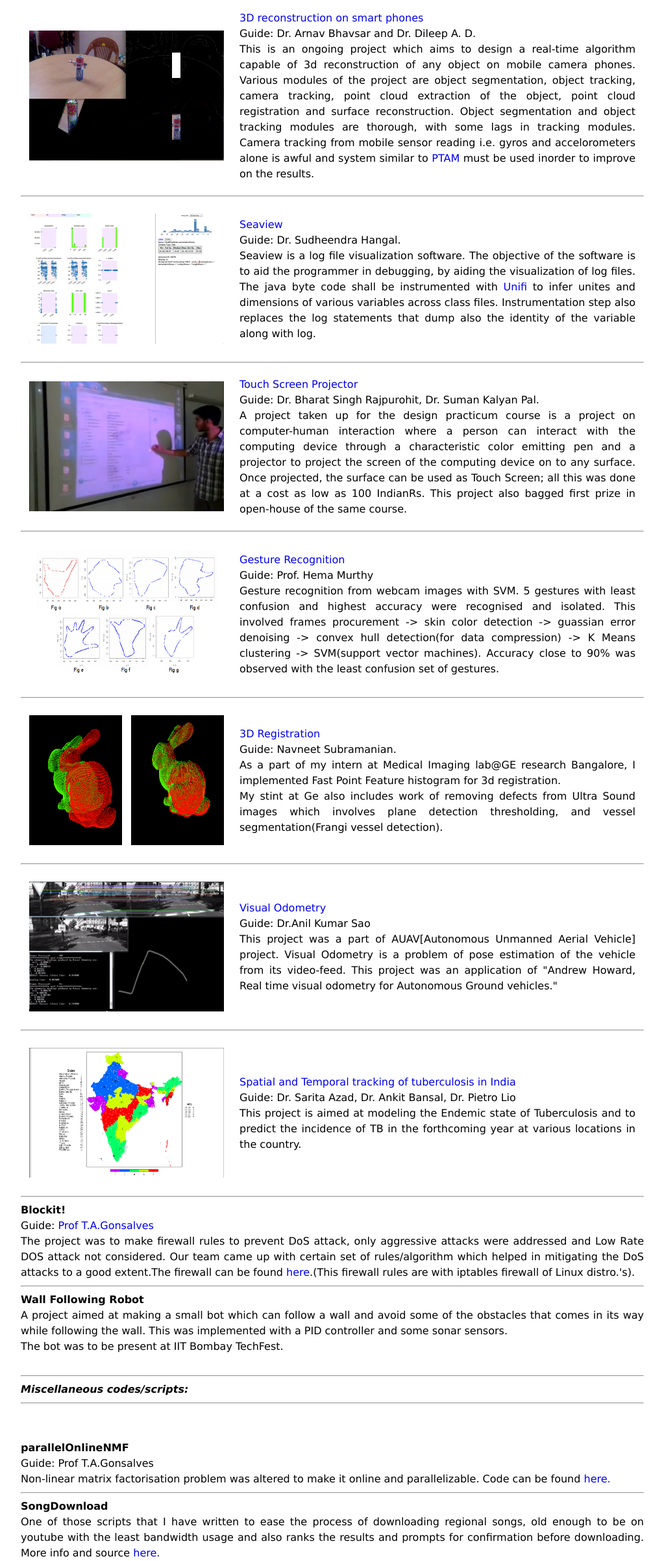
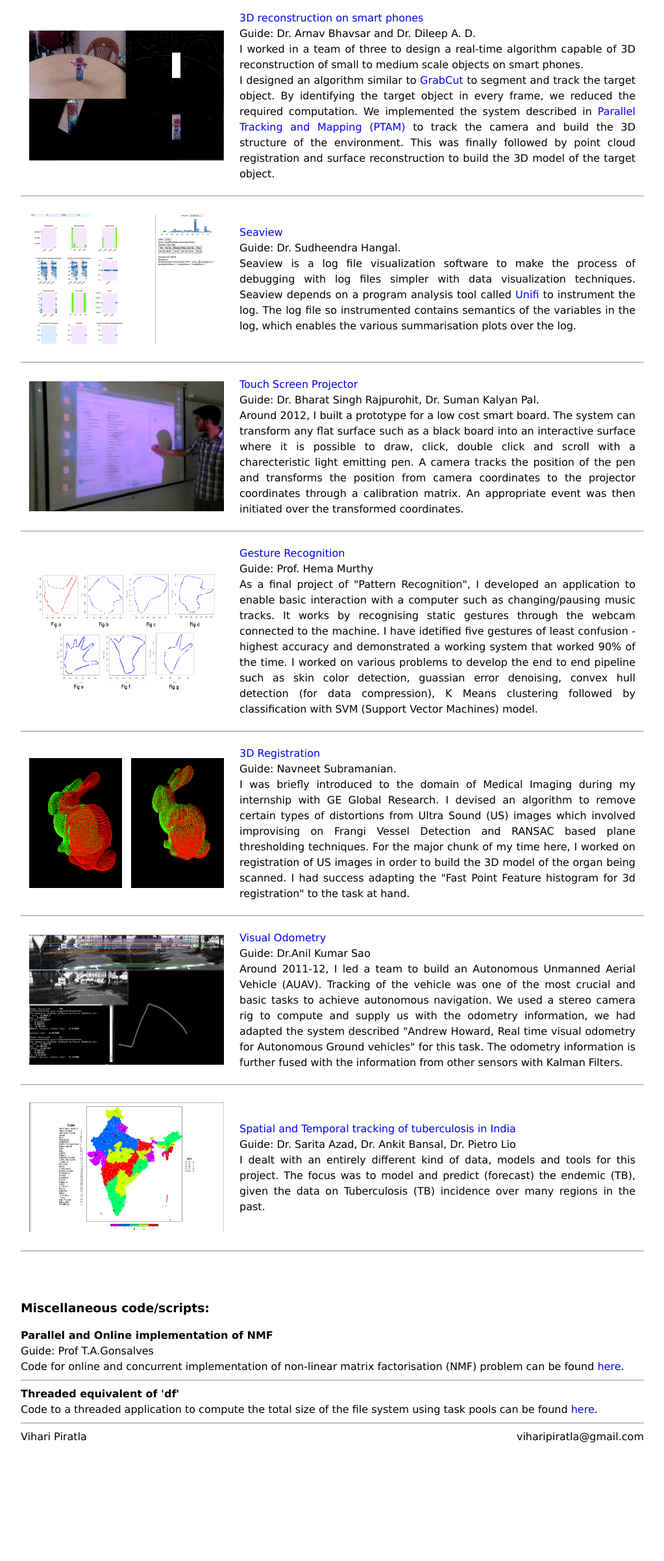
Before and after one commit to vihari/personal_website, a plain HTML site: page projects.html in a window 1280 px wide. Shown: the part 133-2536 px from the top of the page at 65% size, without its empty margins (128-1151 px from the left). After the commit the page ends 2357 px from the top, so only its background shows below. Drawn offline with Linux system fonts and the light colour scheme.

Commit message:
major restructuring and proofreading

```diff
--- a/projects.html
+++ b/projects.html
@@ -5,7 +5,7 @@
   <div class="heading">
     <p class="name">Vihari Piratla</p>
     <p>
-      &nbsp&nbsp<a href="index.html">Home</a>&nbsp&nbsp/&nbsp&nbsp <a href="about.html">about</a> &nbsp&nbsp/&nbsp&nbsp <a href="cv.html">CV</a> &nbsp&nbsp/<span class="highlight">&nbsp&nbsp <a href="projects.html"> Projects </a>&nbsp&nbsp</span>/&nbsp&nbsp Publications &nbsp&nbsp/&nbsp&nbsp OtherLinks &nbsp&nbsp/&nbsp&nbsp Blog
+      &nbsp&nbsp<a href="index.html">Home</a>&nbsp&nbsp/&nbsp&nbsp <a href="about.html">About</a> &nbsp&nbsp/&nbsp&nbsp <a href="cv.html">CV</a> &nbsp&nbsp/<span class="highlight">&nbsp&nbsp <a href="projects.html"> Projects </a>&nbsp&nbsp</span>/&nbsp&nbsp<a href="publications.html"> Publications </a>&nbsp&nbsp/&nbsp&nbsp OtherLinks &nbsp&nbsp/&nbsp&nbsp Blog
     </p>
   </div>
 
@@ -20,7 +20,8 @@
 	  <a href="btp.html">3D reconstruction on smart phones</a><br>
 	  Guide: Dr. Arnav Bhavsar and Dr. Dileep A. D.
 	  <br>
-	   This is an ongoing project which aims to design a real-time algorithm capable of 3d reconstruction of any object on mobile camera phones. Various modules of the project are object segmentation, object tracking, camera tracking, point cloud extraction of the object, point cloud registration and surface reconstruction. Object segmentation and object tracking modules are thorough, with some lags in tracking modules. Camera tracking from mobile sensor reading i.e. gyros and accelorometers alone is awful and system similar to <a href="http://www.robots.ox.ac.uk/~gk/PTAM/">PTAM</a> must be used inorder to improve on the results.
+	   I worked in a team of three to design a real-time algorithm capable of 3D reconstruction of small to medium scale objects on smart phones. <br>
+	   I designed an algorithm similar to <a href='https://en.wikipedia.org/wiki/GrabCut'>GrabCut</a> to segment and track the target object. By identifying the target object in every frame, we reduced the required computation. We implemented the system described in <a href="http://www.robots.ox.ac.uk/~gk/PTAM/">Parallel Tracking and Mapping (PTAM)</a> to track the camera and build the 3D structure of the environment. This was finally followed by point cloud registration and surface reconstruction to build the 3D model of the target object.
 	</div>
       </td>
   </table>
@@ -36,8 +37,9 @@
 	  <a href="seaview.html">Seaview</a><br>
 	  Guide: Dr. Sudheendra Hangal.
 	  <br>
-	  Seaview is a log file visualization software. The objective of the software is to aid the programmer in debugging, by aiding the visualization of log files.
-	  The java byte code shall be instrumented with <a href="https://github.com/hangal/unifi">Unifi</a> to infer unites and dimensions of various variables across class files. Instrumentation step also replaces the log statements that dump also the identity of the variable along with log.
+	  Seaview is a log file visualization software to make the process of debugging with log files simpler with data visualization techniques.
+	  Seaview depends on a program analysis tool called <a href="https://github.com/hangal/unifi">Unifi</a> to instrument the log.
+	  The log file so instrumented contains semantics of the variables in the log, which enables the various summarisation plots over the log.
 	</div>
       </td>
   </table>
@@ -53,10 +55,9 @@
 	<div>
 	  <a href="tsp.html">Touch Screen Projector</a><br>
 	  Guide: Dr. Bharat Singh Rajpurohit, Dr. Suman Kalyan Pal.<br>
-	  A project taken up for the design practicum course is a project on computer-human
-	  interaction where a person can interact with the computing device through a
-	  characteristic color emitting pen and a projector to project the screen of the
-	  computing device on to any surface. Once projected, the surface can be used as Touch Screen; all this was done at a cost as low as 100 IndianRs. This project also bagged first prize in open-house of the same course.
+	  Around 2012, I built a prototype for a low cost smart board.
+	  The system can transform any flat surface such as a black board into an interactive surface where it is possible to draw, click, double click and scroll with a charecteristic light emitting pen.
+	  A camera tracks the position of the pen and transforms the position from camera coordinates to the projector coordinates through a calibration matrix. An appropriate event was then initiated over the transformed coordinates.
 	</div>
       </td>
     </tr>
@@ -73,10 +74,10 @@
 	<div>
 	  <a href="gr.html">Gesture Recognition</a><br>
 	  Guide: Prof. Hema Murthy<br>
-	  Gesture recognition from webcam images with SVM.
-	  5 gestures with least confusion and highest accuracy were recognised and isolated.
-	  This involved frames procurement -> skin color detection -> guassian error denoising -> convex hull detection(for data compression) -> K Means clustering -> SVM(support vector machines).
-	  Accuracy close to 90% was observed with the least confusion set of gestures.
+	  As a final project of "Pattern Recognition", I developed an application to enable basic interaction with a computer such as changing/pausing music tracks.
+	  It works by recognising static gestures through the webcam connected to the machine.
+	  I have idetified five gestures of least confusion - highest accuracy and demonstrated a working system that worked 90% of the time.
+	  I worked on various problems to develop the end to end pipeline such as skin color detection, guassian error denoising, convex hull detection (for data compression), K Means clustering followed by classification with SVM (Support Vector Machines) model.
 	</div>
       </td>
     </tr>
@@ -93,8 +94,9 @@
 	<div>
 	  <a href="GEReport/ge_intern.html">3D Registration</a><br>
 	  Guide: Navneet Subramanian.<br>
-	  As a part of my intern at Medical Imaging lab@GE research Bangalore, I implemented Fast Point Feature histogram for 3d registration.<br>
-	  My stint at Ge also includes work of removing defects from Ultra Sound images which involves plane detection thresholding, and vessel segmentation(Frangi vessel detection).
+	  I was briefly introduced to the domain of Medical Imaging during my internship with GE Global Research.
+	  I devised an algorithm to remove certain types of distortions from Ultra Sound (US) images which involved improvising on Frangi Vessel Detection and RANSAC based plane thresholding techniques.
+	  For the major chunk of my time here, I worked on registration of US images in order to build the 3D model of the organ being scanned. I had success adapting the "Fast Point Feature histogram for 3d registration" to the task at hand.<br>
 	</div>
       </td>
     </tr>
@@ -111,8 +113,8 @@
 	<div>
 	  <a href="vo.html">Visual Odometry</a><br>
 	  Guide: Dr.Anil Kumar Sao<br>
-	  This project was a part of AUAV[Autonomous Unmanned Aerial Vehicle] project.
-	  Visual Odometry is a problem of pose estimation of the vehicle from its video-feed. This project was an application of "Andrew Howard, Real time visual odometry for Autonomous Ground vehicles."
+	  Around 2011-12, I led a team to build an Autonomous Unmanned Aerial Vehicle (AUAV). Tracking of the vehicle was one of the most crucial and basic tasks to achieve autonomous navigation.
+	  We used a stereo camera rig to compute and supply us with the odometry information, we had adapted the system described "Andrew Howard, Real time visual odometry for Autonomous Ground vehicles" for this task. The odometry information is further fused with the information from other sensors with Kalman Filters.
 	</div>
       </td>
     </tr>
@@ -129,14 +131,15 @@
 	<div>
 	  <a href="tb_track.html">Spatial and Temporal tracking of tuberculosis in India</a><br>
 	  Guide: Dr. Sarita Azad, Dr. Ankit Bansal, Dr. Pietro Lio<br>
-	  This project is aimed at modeling the Endemic state of Tuberculosis and to predict the incidence of TB in the forthcoming year at various locations in the country.
+	  I dealt with an entirely different kind of data, models and tools for this project. The focus was to model and predict (forecast) the endemic (TB), given the data on Tuberculosis (TB) incidence over many regions in the past.
+
 	</div>
       </td>
     </tr>
   </table>
 
   <hr>
-  <b>Blockit!</b> <br>
+<!--  <b>Blockit!</b> <br>
   Guide: <a href="http://faculty.iitmandi.ac.in/~tag/">Prof T.A.Gonsalves</a><br>
   The project was to make firewall rules to prevent DoS attack, only aggressive attacks were addressed and Low Rate DOS attack not considered. Our team came up with certain set of rules/algorithm which helped in mitigating the DoS attacks to a good extent.The firewall can be found <a href="docs/firewallconfig">here</a>.(This firewall rules are with iptables firewall of Linux distro.'s).
 
@@ -146,26 +149,26 @@
   The bot was to be present at IIT Bombay TechFest.
 
   <br><br>
-  <hr>
-  <b><i>Miscellaneous codes/scripts:</b></i>
-  <hr>
-  <br><br>
-  <b>parallelOnlineNMF</b><br>
+-->
+    <br><br>
+ <h3>Miscellaneous code/scripts:</h3>
+
+  <b>Parallel and Online implementation of NMF</b><br>
   Guide: Prof T.A.Gonsalves<br>
-  Non-linear matrix factorisation problem was altered to make it online and parallelizable.
-  Code can be found <a href="https://github.com/vihari/parallelOnlineNMF">here.</a>
+  Code for online and concurrent implementation of non-linear matrix factorisation (NMF) problem can be found <a href="https://github.com/vihari/parallelOnlineNMF">here.</a>
   <hr>
 
+<!--
   <b>SongDownload</b><br>
   One of those scripts that I have written to ease the process of downloading regional songs, old enough to be on youtube with the least bandwidth usage and also ranks the results and prompts for confirmation before downloading.
   More info and source <a href= "https://github.com/vihari/songDownload">here.</a>
 
   <hr>
+-->
 
-  <b>Threaded df</b><br>
-  Submitted as part an assignment for the course of concurrent programming.<br>
-  Threaded application to compute the total size of the file system. Task pools were used to implement this. Code can be found <a href="https://github.com/vihari/threadedCumulativeFilesize">here</a>.
+  <b>Threaded equivalent of 'df'</b><br>
+    Code to a threaded application to compute the total size of the file system using task pools can be found <a href="https://github.com/vihari/threadedCumulativeFilesize">here</a>.
   <hr>
-  Vihari Piratla<br>
-  viharipiratla@gmail.com
+  Vihari Piratla
+  <span style='float:right'>viharipiratla@gmail.com</span>
 </body>
--- /dev/null
+++ b/publications.html
@@ -0,0 +1,22 @@
+<!DOCTYPE HTML>
+<link rel="stylesheet" href="style/global.css" type="text/css"/>
+
+<body>
+<div class="heading">
+<p class="name">Vihari Piratla</p>
+<p>
+&nbsp&nbsp<a href="index.html">Home</a>&nbsp&nbsp/&nbsp&nbsp <a href="about.html">About</a> &nbsp&nbsp/&nbsp&nbsp <a href="cv.html">CV</a> &nbsp&nbsp&nbsp/&nbsp&nbsp <a href="projects.html"> Projects </a>&nbsp&nbsp/<span class="highlight">&nbsp&nbsp <a href="publications.html"> Publications </a>&nbsp&nbsp</span>/&nbsp&nbsp OtherLinks &nbsp&nbsp/&nbsp&nbsp Blog
+</p>
+</div>
+
+<hr>
+
+<div>
+  <div>
+    <a href="http://mobisocial.stanford.edu/papers/chi2015.pdf" target='_blank'>"Historical Research Using Email Archives"</a><br>
+    S Hangal, <b>V Piratla</b>, C Manovit, P Chan, G Edwards, MS Lam<br>
+    Proceedings of the 33rd Annual ACM Conference Extended Abstracts on Human Factors in Computing Systems
+  </div>
+  <hr>
+  My <a href='https://scholar.google.co.in/citations?user=DQddccYAAAAJ&hl=en' target='_blank'>Google Scholar</a> profile.
+</div>
```
Also changed, not shown: GEReport/ge_intern.html (+1 -1 lines), about.html (+1 -1 lines), btp.html (+1 -3 lines), cv.html (+1 -1 lines), gr.html (+1 -4 lines), index.html (+13 -15 lines), seaview.html (+4 -8 lines), tb_track.html (+1 -1 lines), tsp.html (+1 -3 lines), vo.html (+1 -1 lines), images/chikmagalur.jpg (added), 1 other file.
